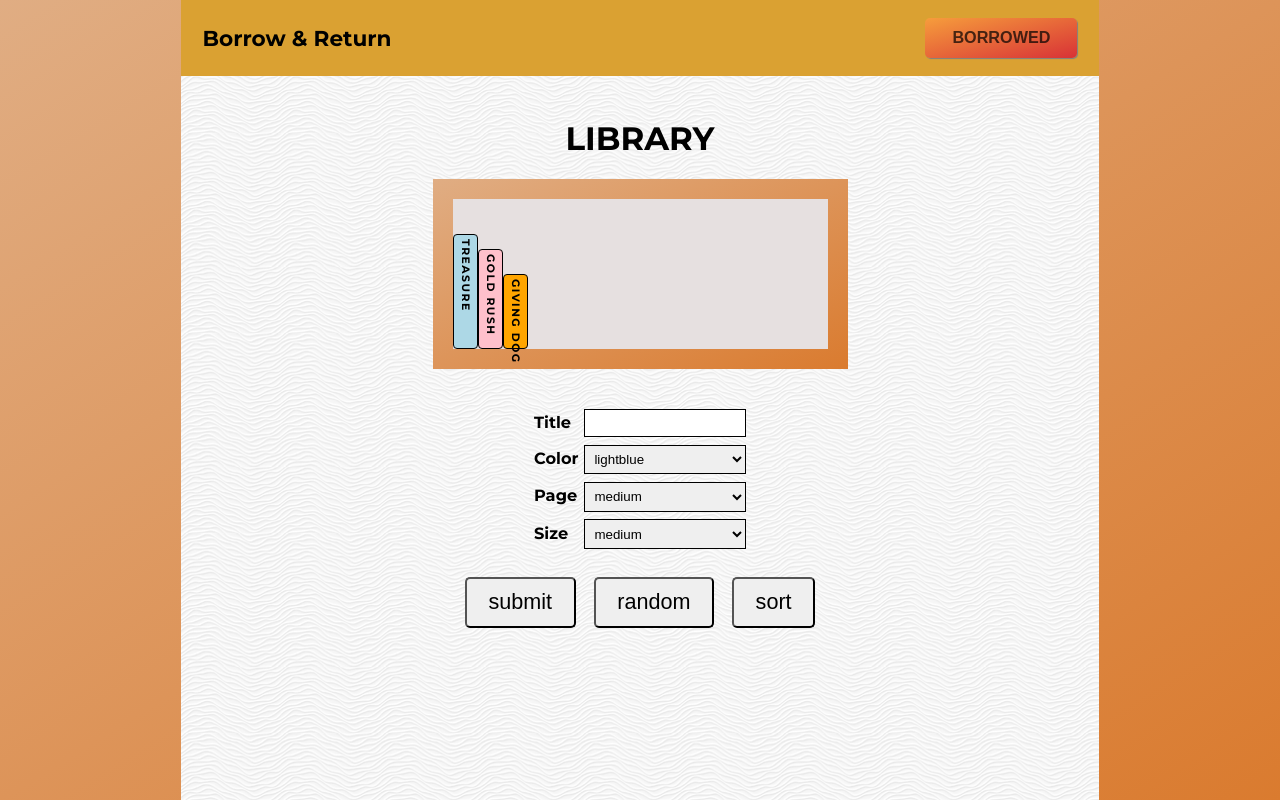
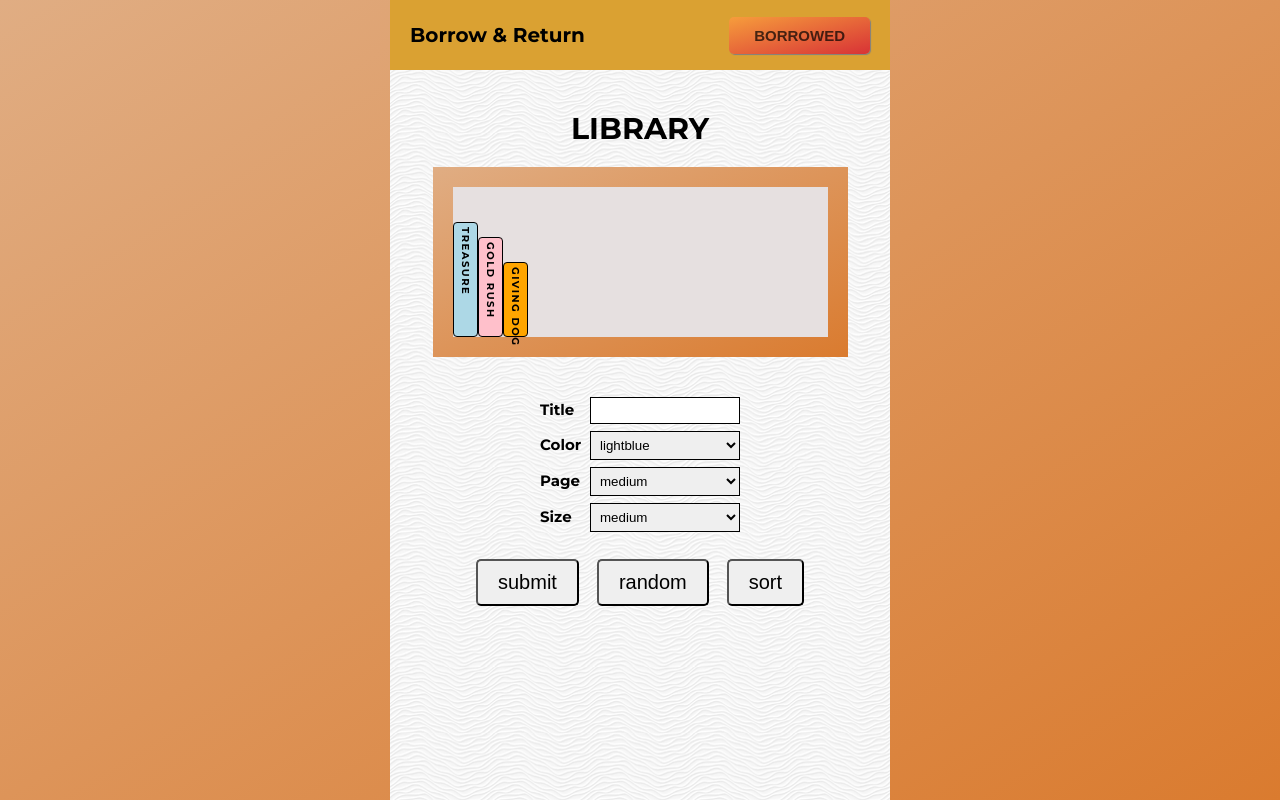
Before and after one commit to john1eng/BorrowAndReturn, a React (Create React App) app: page / in a window 1280 px wide. Built offline with nearby package versions, Linux system fonts and the light colour scheme.

Commit message:
add styled-component and seperated to a file for Shelf component

```diff
--- a/package.json
+++ b/package.json
@@ -13,6 +13,7 @@
     "react-scripts": "4.0.3",
     "redux": "^4.0.5",
     "redux-thunk": "^2.3.0",
+    "styled-components": "^5.2.1",
     "web-vitals": "^1.1.1"
   },
   "scripts": {
--- a/src/App.module.css
+++ b/src/App.module.css
@@ -1,7 +1,7 @@
 .App_Container {
   font-family: "Montserrat", sans-serif;
   /* margin: 6rem auto; */
-  width: 85rem;
+  min-width: 50rem;
   height: 100vh;
   display: flex;
   flex-direction: column;
--- a/src/components/Shelf/Shelf.js
+++ b/src/components/Shelf/Shelf.js
@@ -3,29 +3,24 @@ import { connect } from "react-redux";
 import begEndShelf from "./utility";
 import * as types from '../../shared/types'
 import Books from "../Book/Books";
+import {ShelfStyled} from './ShelfStyled.js'
 
 const Shelf = (props) => {
   //styling
   const shelfContainer = styles.shelfContainer;
-  const shelf = styles.shelf;
   const top = styles.top;
   const sideLeft = styles.sideLeft;
   const sideRight = styles.sideRight;
   const bottom = styles.bottom;
   const space = styles.space;
 
-  const styleShelf = {
-    gridTemplateColumns: `20px ${types.shelfSpace}px 20px`,
-    // gridTemplateRows: `20px ${types.shelfHeight}px 20px`
-  }
-  console.log(window.screen.width)
 
   const shelfArr = begEndShelf(props.books);
   let shelfDisplay = [];
 
   for (let i = 0; i < shelfArr.length; i++) {
     shelfDisplay.push(
-      <div key={i} className={shelf} style={styleShelf}>
+      <ShelfStyled key={i} shelfSpace={types.shelfSpace} shelfHeight={types.shelfHeight}>
         <div className={top}></div>
         <div className={sideLeft}></div>
         <div className={space} >
@@ -37,7 +32,7 @@ const Shelf = (props) => {
         </div>
         <div className={sideRight}></div>
         <div className={bottom}></div>
-      </div>
+      </ShelfStyled>
     );
   }
 
--- a/src/components/Shelf/Shelf.module.css
+++ b/src/components/Shelf/Shelf.module.css
@@ -4,23 +4,21 @@
 
 }
 
-.shelf{
+/* .shelf{
   display: grid;
   grid-template-columns: 20px 300px 20px;
   grid-template-rows: 20px 150px 20px;
-  /* grid-gap: 1px; */
   background-image: linear-gradient(to bottom right, rgb(224, 173, 131),rgb(218, 123, 47))
-  /* background-color:brown; */
 }
 .shelf:not(:first-child){
   grid-template-rows: 0px 150px 20px;
-}
+} */
 
-@media only screen and (max-width: 376px){
+/* @media only screen and (max-width: 376px){
   .shelf{
   grid-template-columns: 20px 200px 20px;
   }
-}
+} */
 
 .top{
   grid-column-start: 2;
--- /dev/null
+++ b/src/components/Shelf/ShelfStyled.js
@@ -0,0 +1,11 @@
+import styled from 'styled-components'
+
+export const ShelfStyled = styled.div`
+  display: grid;
+  grid-template-columns: 20px ${props => props.shelfSpace}px 20px;
+  grid-template-rows: 20px ${props => props.shelfHeight}px 20px;
+  background-image: linear-gradient(to bottom right, rgb(224, 173, 131),rgb(218, 123, 47));
+
+  @media only screen and (max-width: 376px){
+    grid-template-columns: 20px 200px 20px;
+  }`
--- a/src/index.css
+++ b/src/index.css
@@ -5,7 +5,7 @@
  }
 
  html{
-   font-size: 67.5%
+   font-size: 62.5%
  }
 
 body {
```
Also changed, not shown: 1 other file (tests, documents, lock files or other folders).
